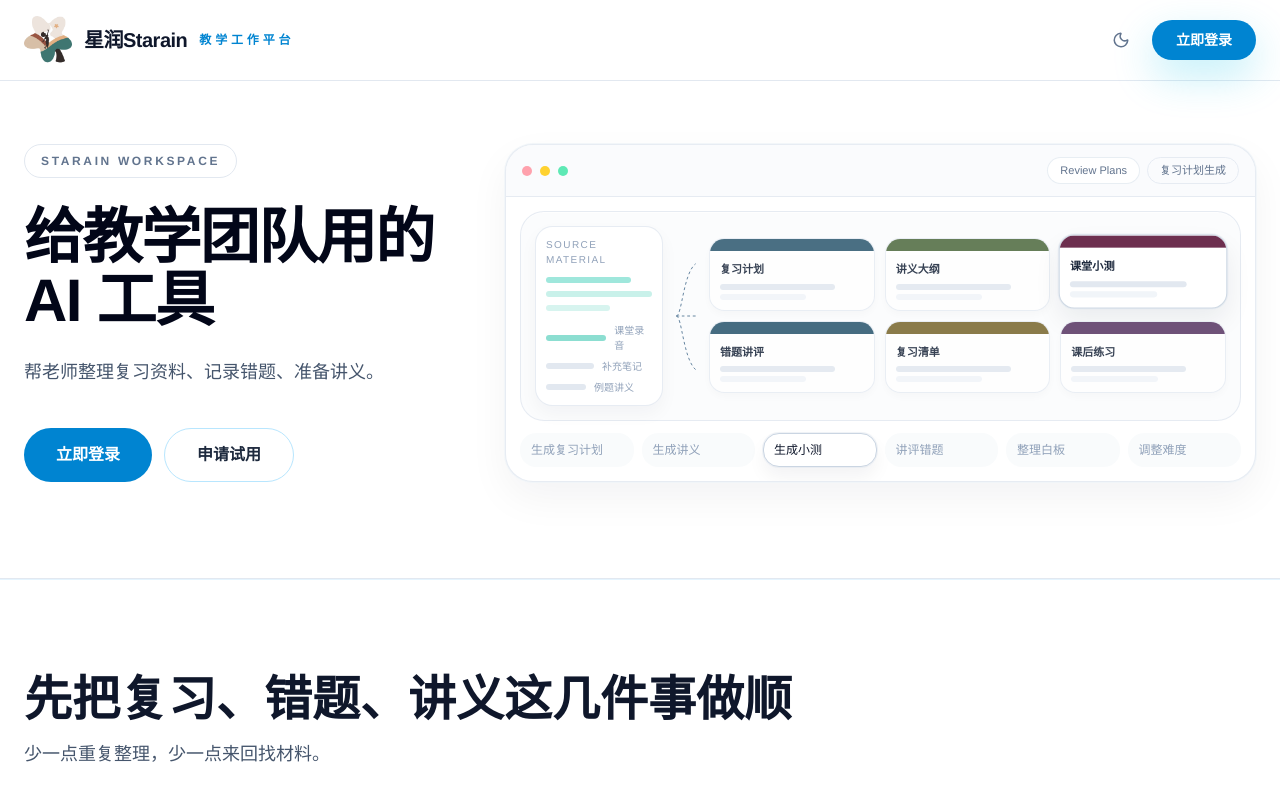
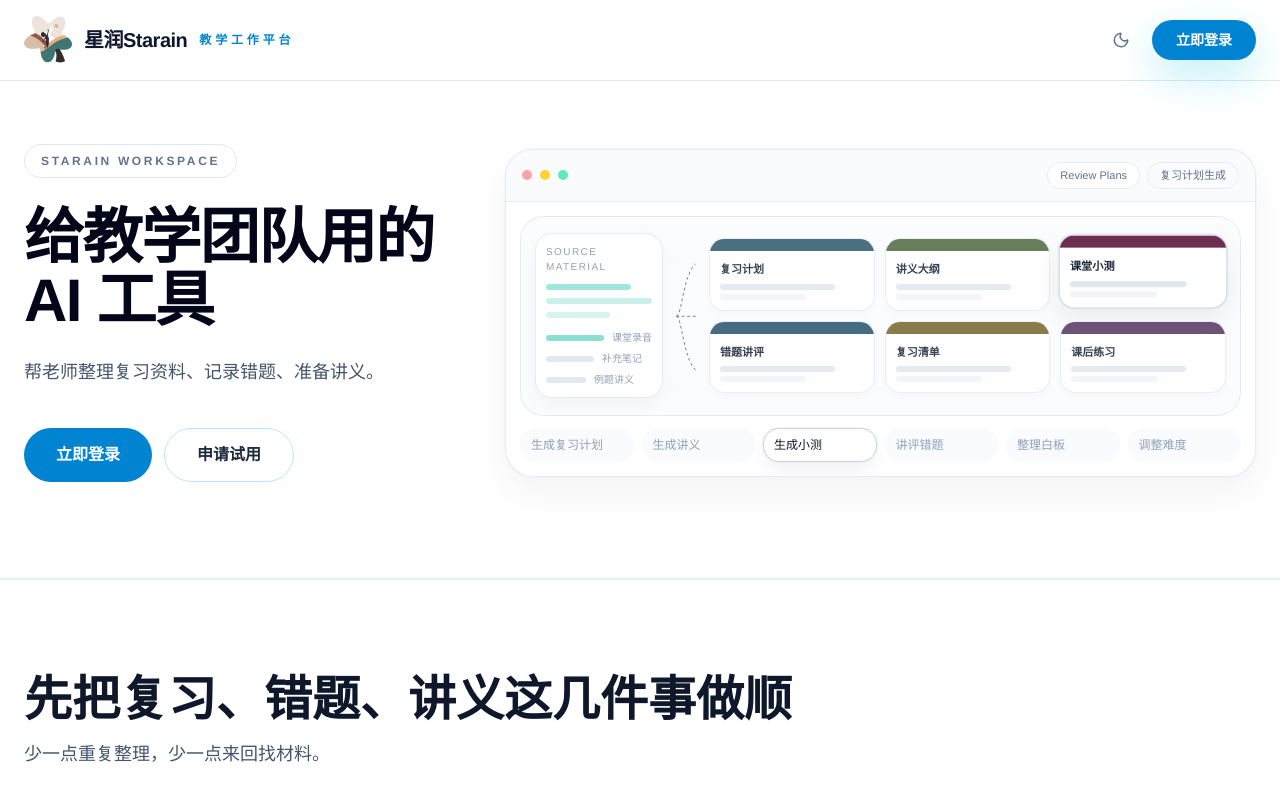
Before and after one commit to KaynXu/Xingrun-Website, a React (Vite) app in the folder frontend/: page / in a window 1280 px wide. Shown: the top 800 px of the page. Built offline with nearby package versions, Linux system fonts and the light colour scheme.

Commit message:
prevent source material label wrapping

```diff
--- a/frontend/src/features/landing/LandingPage.tsx
+++ b/frontend/src/features/landing/LandingPage.tsx
@@ -345,7 +345,7 @@ export function LandingPage({
                             {['课堂录音', '补充笔记', '例题讲义'].map((item, index) => (
                               <div key={item} className="flex items-center gap-2">
                                 <span className={`h-1.5 rounded-full ${index === 0 ? 'w-16 bg-[#8cded1]' : index === 1 ? 'w-12 bg-slate-200 dark:bg-white/10' : 'w-10 bg-slate-200 dark:bg-white/10'}`} />
-                                <span className="text-[10px] text-slate-400">{item}</span>
+                                <span className="whitespace-nowrap text-[10px] text-slate-400">{item}</span>
                               </div>
                             ))}
                           </div>
```
Also changed, not shown: 1 other file (tests, documents, lock files or other folders).
